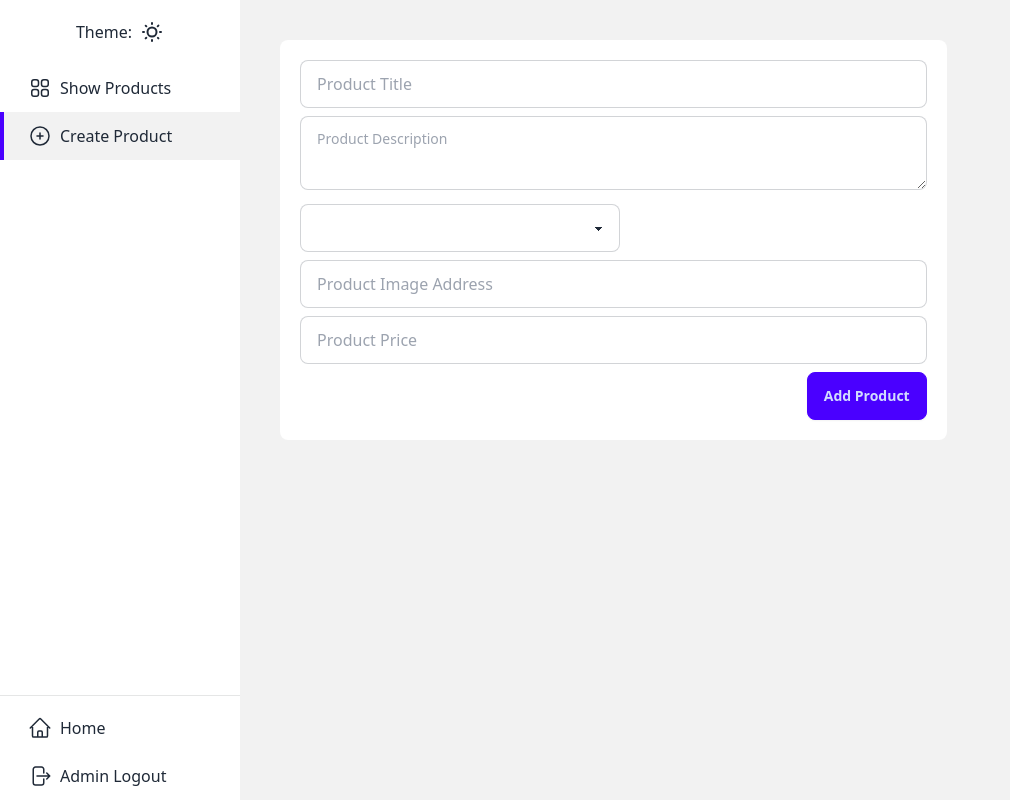
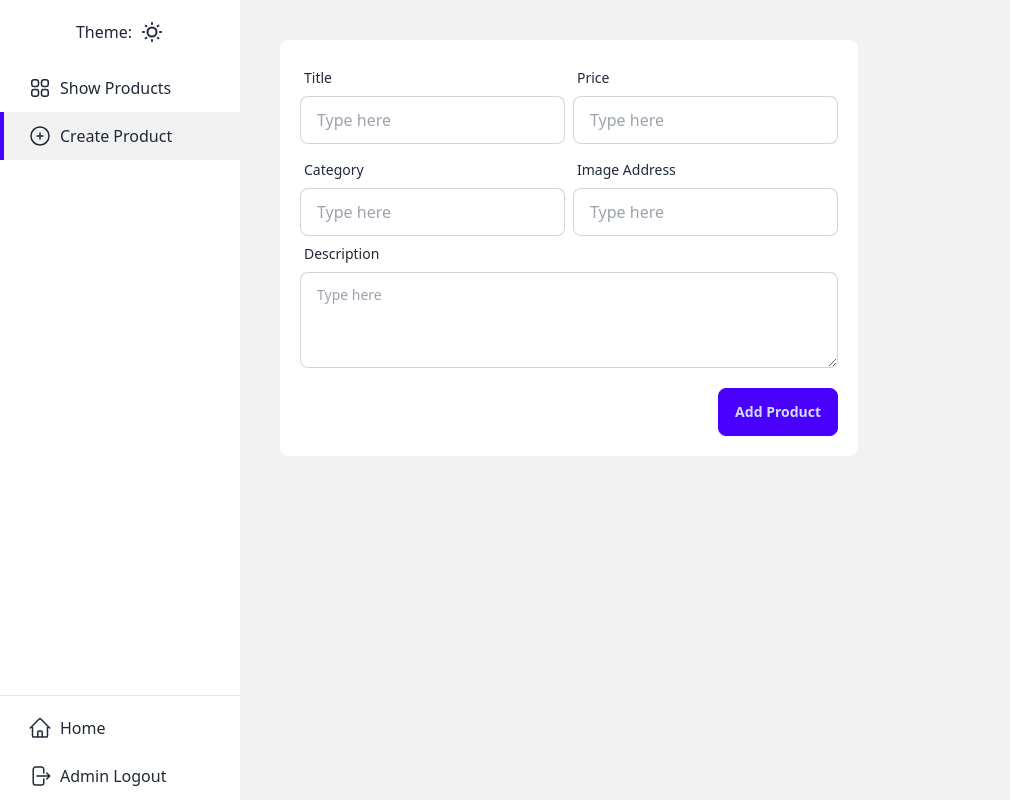
Before and after one commit to ali500/shopping-center, a Nuxt app: page /admin/create-product in a window 1280 px wide. Shown: the whole page, without its empty margins (0-1010 px from the left). Built offline with nearby package versions, Linux system fonts and the light colour scheme; no server answers.

Commit message:
improve admin form

```diff
--- /dev/null
+++ b/components/AdminProductForm.vue
@@ -0,0 +1,80 @@
+<template>
+  <form @submit.prevent="$emit('productSubmit', formData)">
+    <div class="grid grid-cols-2 gap-2">
+      <!-- Title -->
+      <label class="form-control w-full">
+        <div class="label">
+          <span class="label-text">Title</span>
+        </div>
+        <input
+          v-model="formData.title"
+          type="text"
+          placeholder="Type here"
+          class="input input-bordered w-full"
+        />
+      </label>
+      <!-- Price -->
+      <label class="form-control w-full">
+        <div class="label">
+          <span class="label-text">Price</span>
+        </div>
+        <input
+          v-model="formData.price"
+          min="0"
+          step="0.01"
+          type="number"
+          placeholder="Type here"
+          class="input input-bordered w-full"
+        />
+      </label>
+      <!-- Category -->
+      <label class="form-control w-full">
+        <div class="label">
+          <span class="label-text">Category</span>
+        </div>
+        <input
+          v-model="formData.category"
+          type="text"
+          placeholder="Type here"
+          class="input input-bordered w-full"
+        />
+      </label>
+      <!-- Image Address -->
+      <label class="form-control w-full">
+        <div class="label">
+          <span class="label-text">Image Address</span>
+        </div>
+        <input
+          v-model="formData.image"
+          type="text"
+          placeholder="Type here"
+          class="input input-bordered w-full"
+        />
+      </label>
+    </div>
+    <!-- Description -->
+    <label class="form-control">
+      <div class="label">
+        <span class="label-text">Description</span>
+      </div>
+      <textarea
+        v-model="formData.description"
+        class="textarea textarea-bordered h-24"
+        placeholder="Type here"
+      ></textarea>
+    </label>
+    <div class="ms-auto w-fit mt-5">
+      <button type="submit" class="btn btn-primary">
+        {{ buttonName }}
+        <span
+          v-show="loading"
+          class="loading loading-spinner loading-xs"
+        ></span>
+      </button>
+    </div>
+  </form>
+</template>
+
+<script setup>
+const props = defineProps(['buttonName', 'formData', 'loading'])
+</script>
--- /dev/null
+++ b/composables/useFormData.js
@@ -0,0 +1,33 @@
+export const useFormData = () => {
+  const form = reactive({
+    title: '',
+    description: '',
+    category: '',
+    image: '',
+    price: '',
+  })
+
+  function setForm(productData) {
+    form.title = productData.value.title
+    form.description = productData.value.description
+    form.category = productData.value.category
+    form.image = productData.value.image
+    form.price = productData.value.price
+  }
+
+  function validate(formData) {
+    if (
+      formData.title == '' ||
+      formData.description == '' ||
+      formData.category == '' ||
+      formData.image == '' ||
+      formData.price == ''
+    ) {
+      return false
+    } else {
+      return true
+    }
+  }
+
+  return [form, validate, setForm]
+}
--- /dev/null
+++ b/composables/useShowToast.js
@@ -0,0 +1,19 @@
+export const useShowToast = () => {
+  const toastValues = reactive({
+    isShow: false,
+    message: '',
+    status: '',
+  })
+
+  function showToast(message, status, time) {
+    toastValues.message = message
+    toastValues.status = status
+    toastValues.isShow = true
+
+    setTimeout(() => {
+      toastValues.isShow = false
+    }, time)
+  }
+
+  return [toastValues, showToast]
+}
--- a/nuxt.config.ts
+++ b/nuxt.config.ts
@@ -10,7 +10,7 @@ export default defineNuxtConfig({
   },
   runtimeConfig: {
     public: {
-      baseBackendURL: process.env.BASE_BACKEND_URL
+      baseBackendURL: process.env.BASE_BACKEND_URL || 'https://fakestoreapi.com'
     },
   },
 
--- a/pages/admin/create-product.vue
+++ b/pages/admin/create-product.vue
@@ -1,57 +1,17 @@
 <template>
-  <form @submit.prevent="submit">
   <div class="container mx-auto">
-      <div class="p-5 space-y-2 bg-base-100 rounded-lg w-2/3">
-        <input
-          v-model.lazy="formData.title"
-          type="text"
-          placeholder="Product Title"
-          class="input input-bordered w-full"
+    <div class="p-5 space-y-2 bg-base-100 rounded-lg w-full">
+      <AdminProductForm
+        @productSubmit="submit"
+        button-name="Add Product"
+        :form-data="form"
+        :loading="loading"
       />
-        <textarea
-          v-model.lazy="formData.description"
-          class="textarea textarea-bordered w-full"
-          placeholder="Product Description"
-        ></textarea>
-        <select
-          v-model.lazy="formData.category"
-          class="select select-bordered w-full max-w-xs"
-        >
-          <option disabled selected>Select Category</option>
-          <option value="men's clothing">men's clothing</option>
-          <option value="women's clothing">women's clothing</option>
-          <option value="jewelery">jewelery</option>
-          <option value="electronics">electronics</option>
-        </select>
-        <input
-          v-model.lazy="formData.image"
-          type="text"
-          placeholder="Product Image Address"
-          class="input input-bordered w-full"
-        />
-        <input
-          v-model.lazy="formData.price"
-          type="number"
-          min="0"
-          step="0.01"
-          placeholder="Product Price"
-          class="input input-bordered w-full"
-        />
-        <div class="w-fit ms-auto">
-          <button type="submit" class="btn btn-primary">
-            Add Product
-            <span
-              v-show="loading"
-              class="loading loading-spinner loading-xs"
-            ></span>
-          </button>
-        </div>
       <Toast v-show="toastValues.isShow" :status="toastValues.status">
         {{ toastValues.message }}
       </Toast>
     </div>
   </div>
-  </form>
 </template>
 
 <script setup>
@@ -64,71 +24,33 @@ useHead({
   titleTemplate: '%s | Admin Create Product',
 })
 
+const [toastValues, showToast] = useShowToast()
+const [form, validate] = useFormData()
 const config = useRuntimeConfig()
 
-const formData = reactive({
-  title: '',
-  description: '',
-  category: '',
-  image: '',
-  price: '',
-})
-
-const toastValues = reactive({
-  isShow: false,
-  message: '',
-  status: '',
-})
 const loading = ref(false)
 
-function validate() {
-  if (
-    formData.title == '' ||
-    formData.description == '' ||
-    formData.category == '' ||
-    formData.image == '' ||
-    formData.price == ''
-  ) {
-    return false
-  } else {
-    return true
-  }
-}
-
-async function submit() {
-  const isValid = validate()
+async function submit(formData) {
+  const isValid = validate(formData)
 
   if (isValid == false) {
-    toastValues.message = 'Please fill in the inputs'
-    toastValues.status = 'error'
-    toastValues.isShow = true
-
-    setTimeout(() => {
-      toastValues.isShow = false
-    }, 5000)
+    showToast('Please fill in the inputs', 'error', 5000)
     return
   }
 
   loading.value = true
 
-  const { status } = await useFetch(
-    `${config.public.baseBackendURL}/products`,
-    {
+  const data = await $fetch(`${config.public.baseBackendURL}/products`, {
     method: 'POST',
     body: JSON.stringify(formData),
-    }
-  )
+  })
 
   loading.value = false
 
-  if (status.value == 'success') {
-    toastValues.message = 'Your Product Added'
-    toastValues.status = 'success'
-    toastValues.isShow = true
-
-    setTimeout(() => {
-      toastValues.isShow = false
-    }, 5000)
+  if (data) {
+    showToast('Your Product Added', 'success', 5000)
+  } else {
+    showToast('A problem has occurred', 'error', 5000)
   }
 }
 </script>
--- a/pages/admin/product/[id].vue
+++ b/pages/admin/product/[id].vue
@@ -3,52 +3,14 @@
     <div class="container mx-auto">
       <div
         v-if="status == 'success'"
-        class="p-5 space-y-2 bg-base-100 rounded-lg w-2/3"
+        class="p-5 space-y-2 bg-base-100 rounded-lg w-full"
       >
-        <input
-          v-model.lazy="formData.title"
-          type="text"
-          placeholder="Product Title"
-          class="input input-bordered w-full"
+        <AdminProductForm
+          @productSubmit="submit"
+          button-name="Edit Product"
+          :formData="form"
+          :loading="loading"
         />
-        <textarea
-          v-model.lazy="formData.description"
-          class="textarea textarea-bordered w-full"
-          placeholder="Product Description"
-        ></textarea>
-        <select
-          v-model.lazy="formData.category"
-          class="select select-bordered w-full max-w-xs"
-        >
-          <option disabled selected>Select Category</option>
-          <option value="men's clothing">men's clothing</option>
-          <option value="women's clothing">women's clothing</option>
-          <option value="jewelery">jewelery</option>
-          <option value="electronics">electronics</option>
-        </select>
-        <input
-          v-model.lazy="formData.image"
-          type="text"
-          placeholder="Product Image Address"
-          class="input input-bordered w-full"
-        />
-        <input
-          v-model.lazy="formData.price"
-          type="number"
-          min="0"
-          step="0.01"
-          placeholder="Product Price"
-          class="input input-bordered w-full"
-        />
-        <div class="w-fit ms-auto">
-          <button type="submit" class="btn btn-primary">
-            Edit Product
-            <span
-              v-show="loading"
-              class="loading loading-spinner loading-xs"
-            ></span>
-          </button>
-        </div>
         <Toast v-show="toastValues.isShow" :status="toastValues.status">
           {{ toastValues.message }}
         </Toast>
@@ -71,6 +33,8 @@ useHead({
   titleTemplate: '%s | Admin Edit Product',
 })
 
+const [toastValues, showToast] = useShowToast()
+const [form, validate, setForm] = useFormData()
 const config = useRuntimeConfig()
 const productId = useRoute().params.id
 
@@ -78,79 +42,38 @@ const { data: productData, status } = useFetch(
   `${config.public.baseBackendURL}/products/${productId}`
 )
 
-const formData = reactive({
-  title: '',
-  description: '',
-  category: '',
-  image: '',
-  price: '',
-})
-
 watch(status, (newStatus, oldStatus) => {
   if (newStatus == 'success') {
-    formData.title = productData.value.title
-    formData.description = productData.value.description
-    formData.category = productData.value.category
-    formData.image = productData.value.image
-    formData.price = productData.value.price
+    setForm(productData)
   }
 })
 
-const toastValues = reactive({
-  isShow: false,
-  message: '',
-  status: '',
-})
 const loading = ref(false)
 
-function validate() {
-  if (
-    formData.title == '' ||
-    formData.description == '' ||
-    formData.category == '' ||
-    formData.image == '' ||
-    formData.price == ''
-  ) {
-    return false
-  } else {
-    return true
-  }
-}
-
-async function submit() {
-  const isValid = validate()
+async function submit(formData) {
+  const isValid = validate(formData)
 
   if (isValid == false) {
-    toastValues.message = 'Please fill in the inputs'
-    toastValues.status = 'error'
-    toastValues.isShow = true
-
-    setTimeout(() => {
-      toastValues.isShow = false
-    }, 5000)
+    showToast('Please fill in the inputs', 'error', 5000)
     return
   }
 
   loading.value = true
 
-  const { status } = await useFetch(
-    `${config.public.baseBackendURL}/products`,
+  const data = await $fetch(
+    `${config.public.baseBackendURL}/products/${productId}`,
     {
-      method: 'POST',
+      method: 'PUT',
       body: JSON.stringify(formData),
     }
   )
 
   loading.value = false
 
-  if (status.value == 'success') {
-    toastValues.message = 'Your Product Edited'
-    toastValues.status = 'success'
-    toastValues.isShow = true
-
-    setTimeout(() => {
-      toastValues.isShow = false
-    }, 5000)
+  if (data) {
+    showToast('Your product has been edited', 'success', 5000)
+  } else {
+    showToast('A problem has occurred', 'error', 5000)
   }
 }
 </script>
```
Lines whose indentation alone changed are shown as unchanged.
